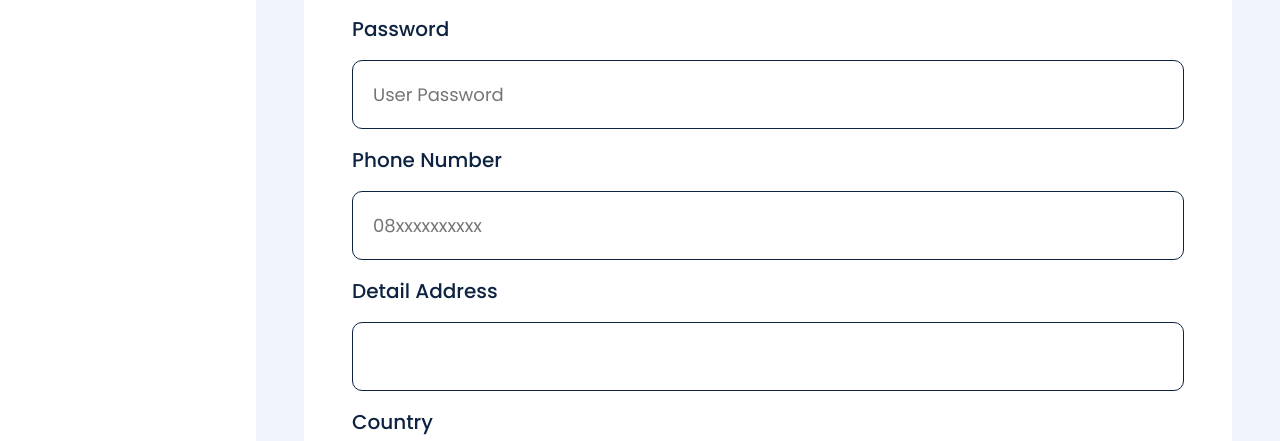
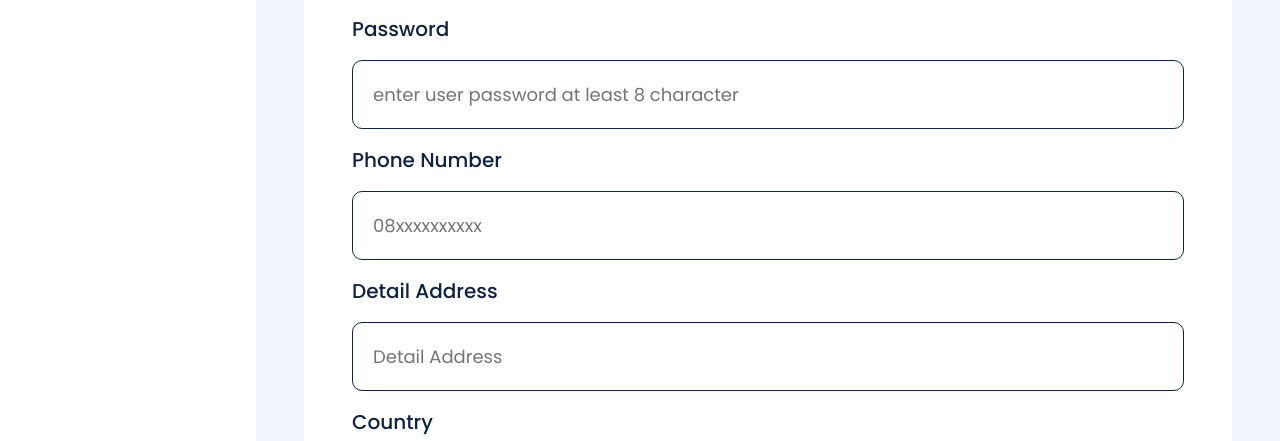
Before and after one commit to capstone-kelompok-4/Web-Admin, a React (Create React App) app: page /manage_users/add_user in a window 1280 px wide. Shown: the part 794-1235 px from the top of the page. Built offline with nearby package versions, Linux system fonts and the light colour scheme; no server answers; sample sign-in values are in the browser's storage.

Commit message:
improve minor ui for manage users and upload page

```diff
--- a/src/Pages/ManageUsers/AddUser/AddUser.js
+++ b/src/Pages/ManageUsers/AddUser/AddUser.js
@@ -205,7 +205,7 @@ function AddUser() {
                 type="password"
                 id='password'
                 name='password'
-                placeholder='User Password'
+                placeholder='enter user password at least 8 character'
                 required
                 value={user.password}
                 onChange={handleInputChange}
@@ -227,7 +227,7 @@ function AddUser() {
                 type="text"
                 id='detailAddress'
                 name='detailAddress'
-                placeholder=''
+                placeholder='Detail Address'
                 required
                 value={user.detailAddress}
                 onChange={handleInputChange}
--- a/src/Pages/ManageUsers/EditUser/EditUser.js
+++ b/src/Pages/ManageUsers/EditUser/EditUser.js
@@ -234,7 +234,7 @@ function EditUser() {
                 type="text"
                 id='detail_address'
                 name='detail_address'
-                placeholder=''
+                placeholder='Detail Address'
                 required
                 value={user?.address?.detail_address}
                 onChange={handleInputChange}
--- a/src/Pages/Upload/EditMaterial.js
+++ b/src/Pages/Upload/EditMaterial.js
@@ -88,7 +88,7 @@ const EditMaterial = ({onDelete, getMaterialById}) => {
                 <thead>
                   <tr>
                     <td>File Name</td>
-                    <td>Section</td>
+                    {/* <td>Section</td> */}
                     <td>Course</td>
                     <td>Data Uploaded</td>
                     <td>Last Updated</td>
@@ -115,7 +115,7 @@ const EditMaterial = ({onDelete, getMaterialById}) => {
                                       return(
                                         <tr key={idx}>
                                           <td><img src={MaterialIcon} alt="avatar" width="40px" style={{borderRadius: "50%", marginRight: "10px"}}/>{material.name}</td>
-                                          <td>{section.name}</td>
+                                          {/* <td>{section.name}</td> */}
                                           <td>{course.name}</td>
                                           <td>{showFormattedDate(material.created_at)}</td>
                                           {
```
